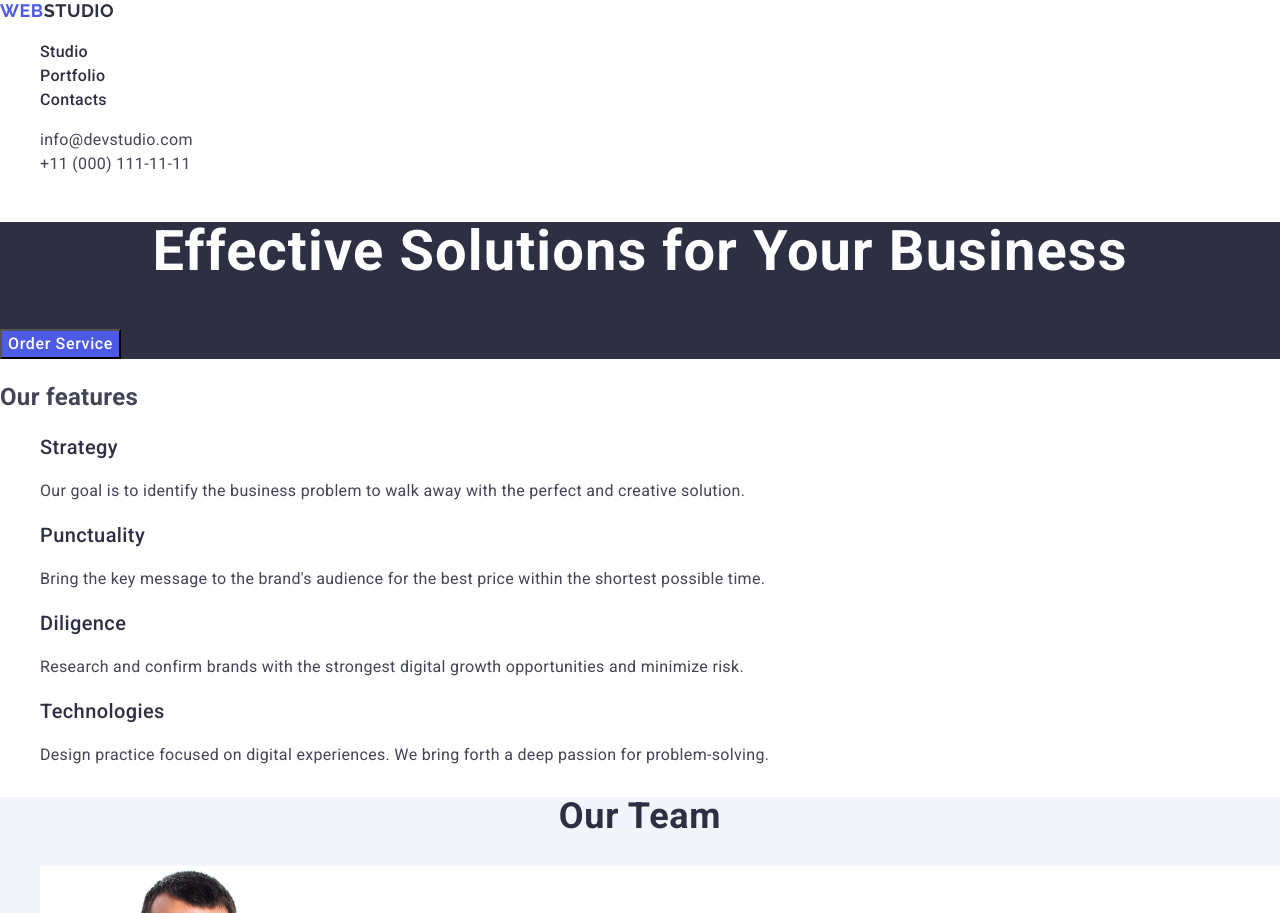
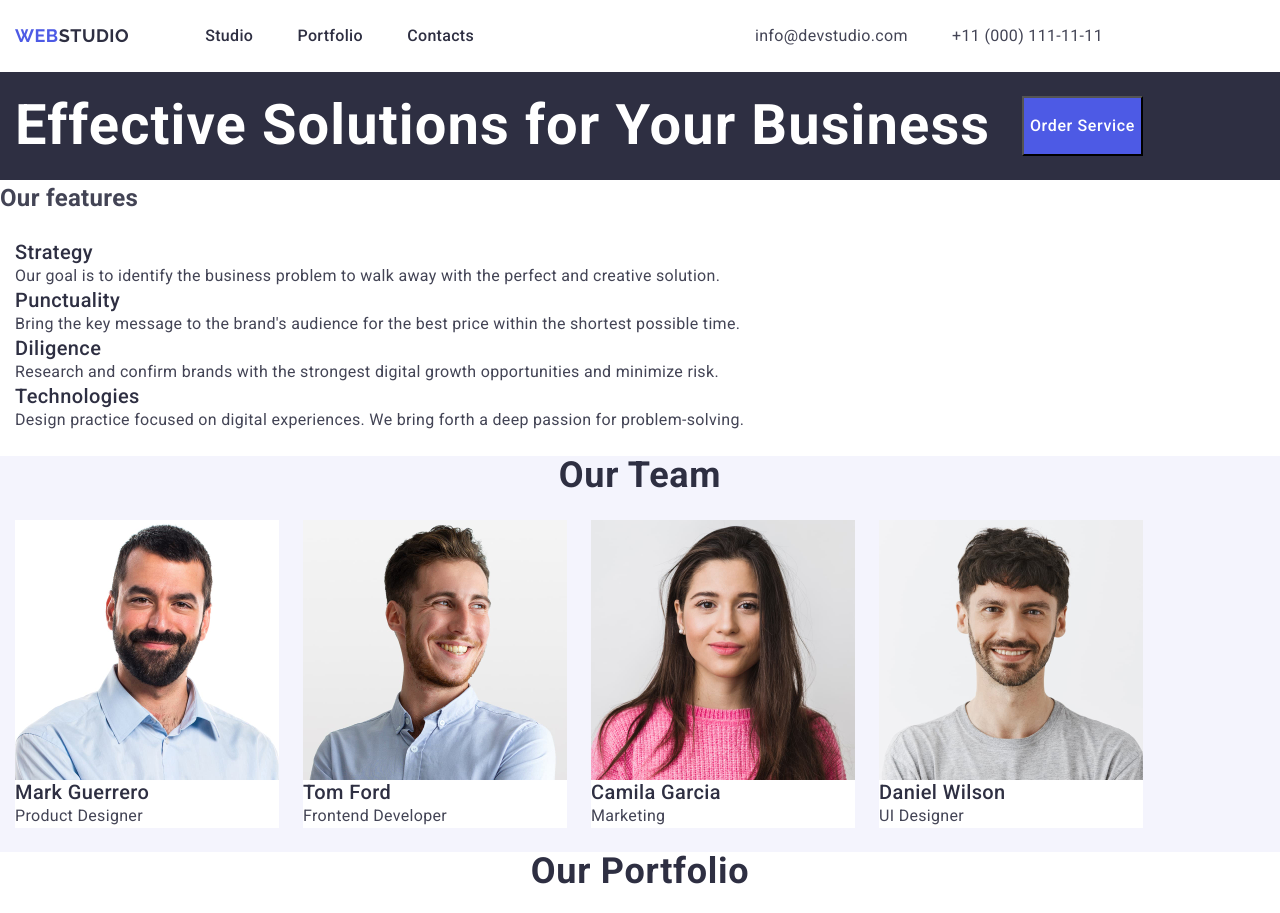
Before and after one commit to DKitseliuk/goit-markup-hw-04, a plain HTML site: page index.html in a window 1280 px wide. Shown: the top 913 px of the page. Drawn offline with nearby package versions, Linux system fonts and the light colour scheme.

Commit message:
update css

```diff
--- a/css/styles.css
+++ b/css/styles.css
@@ -13,6 +13,34 @@ a {
 
 ul {
     list-style-type: none;
+    margin: 0;
+    padding-left: 0;
+}
+
+h1,
+h2,
+h3,
+p {
+    margin: 0;
+}
+
+img {
+    display: block;
+}
+
+.container {
+    max-width: 1158px;
+    padding: 24px 15px;
+    margin: 0;
+    display: flex;
+    justify-content: space-between;
+}
+
+.nav {
+    display: flex;
+    justify-content: space-between;
+    gap: 76px;
+    align-items: center;
 }
 
 .nav-logo-link,
@@ -34,6 +62,12 @@ ul {
     letter-spacing: 0.03em;
     text-transform: uppercase;
     color: #2e2f42;
+}
+
+.nav-list-item,
+.address-list-item {
+    display: inline;
+    margin-right: 40px;
 }
 
 .nav-list-item-link {
@@ -85,6 +119,8 @@ ul {
     color: #ffffff;
     background-color: #4d5ae5;
     cursor: pointer;
+    display: block;
+    position: center;
 }
 
 .content-btn:hover,
@@ -104,10 +140,22 @@ ul {
 
 .team {
     background-color: #f4f4fd;
+    padding: 0;
+    margin: 0;
+
+}
+
+.team-list {
+    display: flex;
+    gap: 24px;
+    padding: 0;
+    margin: 0;
 }
 
 .team-list-item {
     background-color: #ffffff;
+    padding: 0;
+    margin: 0;
 }
 
 .team-title,
@@ -128,6 +176,17 @@ ul {
     line-height: 1.2;
     letter-spacing: 0.02em;
     color: #2e2f42;
+    margin: 0;
+    padding: 0;
+}
+
+.portfolio-list {
+    flex-wrap: wrap;
+    gap: 24px;
+    margin: 0;
+    padding: 0;
+    flex-basis: calc((100% - 48px)/3);
+    background-color: hotpink;
 }
 
 .footer {
--- a/index.html
+++ b/index.html
@@ -21,7 +21,8 @@
   </head>
   <body>
     <!--Header-->
-    <header>
+    <header class="header">
+      <div class="container">
         <!--Navigation-->
         <nav class="nav">
           <a href="./index.html" class="nav-logo-link"
@@ -55,26 +56,30 @@
             </li>
           </ul>
         </address>
+      </div>
     </header>
 
     <!--Main content-->
     <main class="main">
       <!--Main content title-->
       <section class="content">
+        <div class="container">
           <h1 class="content-title">Effective Solutions for Your Business</h1>
           <button class="content-btn" type="button">Order Service</button>
+        </div>
       </section>
 
       <!--Features-->
       <section class="features">
         <h2 class="features-title">Our features</h2>
+        <div class="container">
           <ul class="features-list">
             <!--Feature 1-->
             <li class="features-list-item">
               <h3 class="features-list-item-title">Strategy</h3>
               <p class="features-list-item-text">
-              Our goal is to identify the business problem to walk away with the
-              perfect and creative solution.
+                Our goal is to identify the business problem to walk away with
+                the perfect and creative solution.
               </p>
             </li>
 
@@ -105,11 +110,13 @@
               </p>
             </li>
           </ul>
+        </div>
       </section>
 
       <!--Team-->
       <section class="team">
         <h2 class="team-title">Our team</h2>
+        <div class="container">
           <ul class="team-list">
             <!--Team card 1-->
             <li class="team-list-item">
@@ -163,11 +170,13 @@
               <p class="team-list-item-text">UI Designer</p>
             </li>
           </ul>
+        </div>
       </section>
 
       <!--Portfolio-->
       <section class="portfolio">
         <h2 class="portfolio-title">Our portfolio</h2>
+        <div class="container">
           <ul class="portfolio-list">
             <!--Project 1-->
             <li class="portfolio-list-item">
@@ -247,18 +256,21 @@
               <p class="portfolio-list-item-text">Marketing</p>
             </li>
           </ul>
+        </div>
       </section>
     </main>
 
     <!--Footer-->
     <footer class="footer">
+      <div class="container">
         <a class="footer-logo" href="./index.html"
           >Web<span class="footer-logo-studio">Studio</span></a
         >
         <p class="footer-text">
-        Increase the flow of customers and sales for your business with digital
-        marketing & growth solutions.
+          Increase the flow of customers and sales for your business with
+          digital marketing & growth solutions.
         </p>
+      </div>
     </footer>
   </body>
 </html>
```
Lines whose indentation alone changed are shown as unchanged.
